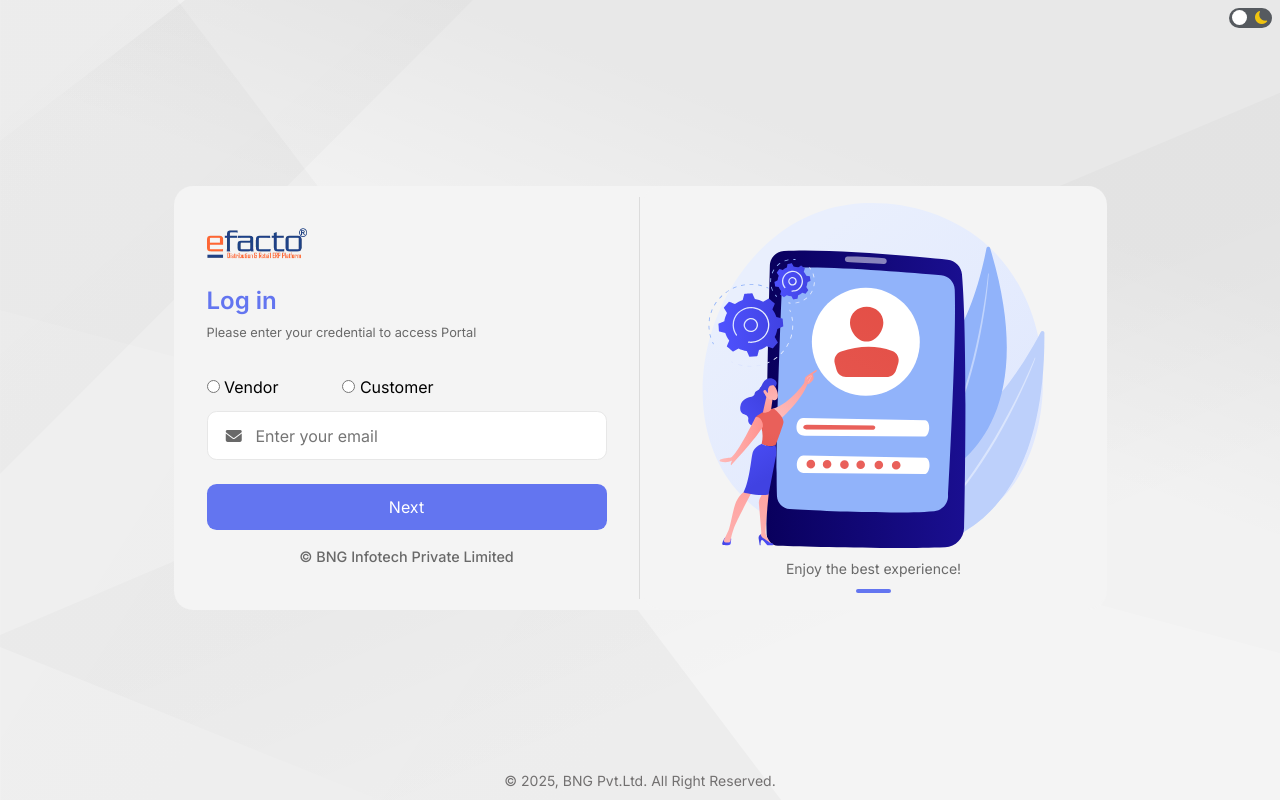
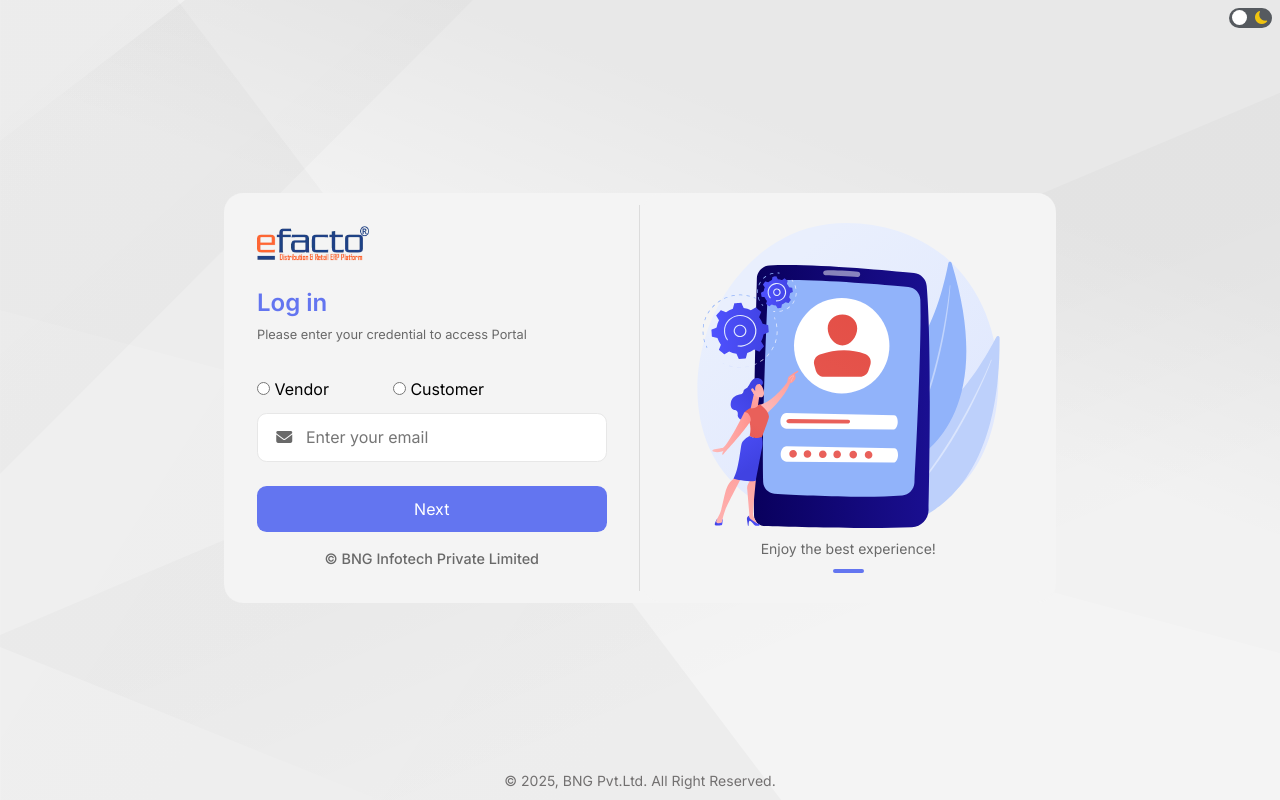
Before and after one commit to Gaurav-Nathh/Vendor-Portal, an Angular app: page /login in a window 1280 px wide. Built offline with nearby package versions, Linux system fonts and the light colour scheme.

Commit message:
New login page work

```diff
--- a/src/app/pages/log/log.component.html
+++ b/src/app/pages/log/log.component.html
@@ -4,7 +4,7 @@
   </div>
   <div class="login-container">
     <div class="login-left">
-      <img src="/assets/efacto.webp" alt="Logo" class="logo w-25 mb-4" />
+      <img src="/assets/efacto.webp" alt="Logo" class="logo mb-4" />
       <span class="fs-4 fw-semibold" style="color: var(--color-blue)"
         >Log in</span
       >
--- a/src/app/pages/log/log.component.scss
+++ b/src/app/pages/log/log.component.scss
@@ -15,14 +15,14 @@
 .login-container {
   display: grid;
   grid-template-columns: 1fr 3px 1fr;
-  // height: 50vh;
-  width: fit-content;
+  width: 65%;
   background-color: var(--color-bg);
   border: 1px solid var(--border-color);
   border-radius: 1.2rem;
 
   @media (max-width: 900px) {
     grid-template-columns: 1fr;
+    width: 90%;
   }
 
   .login-left,
@@ -38,6 +38,10 @@
     flex-direction: column;
     padding: 2rem;
     align-items: flex-start;
+
+    .logo {
+      width: 7rem;
+    }
 
     .login-content {
       font-size: 0.8rem;
@@ -55,7 +59,9 @@
       font-weight: 500;
     }
     form {
-      width: 400px;
+      // width: 400px;
+      margin: 0 auto;
+      width: 100%;
       display: flex;
       flex-direction: column;
 
--- a/src/styles.scss
+++ b/src/styles.scss
@@ -1,4 +1,3 @@
-@import "nouislider/dist/nouislider.min.css";
 :root {
   /* text color  */
   --color-blue: #6375f0;
@@ -13,13 +12,12 @@
   --secondry-text: #bfbcbc;
   --border-color: #ffffff00;
   --color-bg: #0d121e;
-  --color-btn:#159AFF;
- /*  --color-btn-hover:#138ae6; */
-  --color-input-bg:#F8F8F8;
-  --color-qunty-btn:#E0F2FE;
-   --color-btn: #6366f1;
-   --color-btn-hover:#4d4fd1;
-
+  --color-btn: #159aff;
+  /*  --color-btn-hover:#138ae6; */
+  --color-input-bg: #f8f8f8;
+  --color-qunty-btn: #e0f2fe;
+  --color-btn: #6366f1;
+  --color-btn-hover: #4d4fd1;
 
   --color-sid: cyan;
   /*  background primary color */
@@ -47,12 +45,10 @@
   --secondry-text: #bfbcbc;
   --border-color: #6375f0;
   --box-shadow: rgb(59, 71, 149);
-  --color-sidnav:rgb(46, 46, 46);
-  --toggle:#A0EDA7;
-  --card-mode:rgb(61, 61, 61);
-  --color-mint:white;  // lighţ text color for light text
-
-
+  --color-sidnav: rgb(46, 46, 46);
+  --toggle: #a0eda7;
+  --card-mode: rgb(61, 61, 61);
+  --color-mint: white; // lighţ text color for light text
 }
 
 .light-theme {
```
